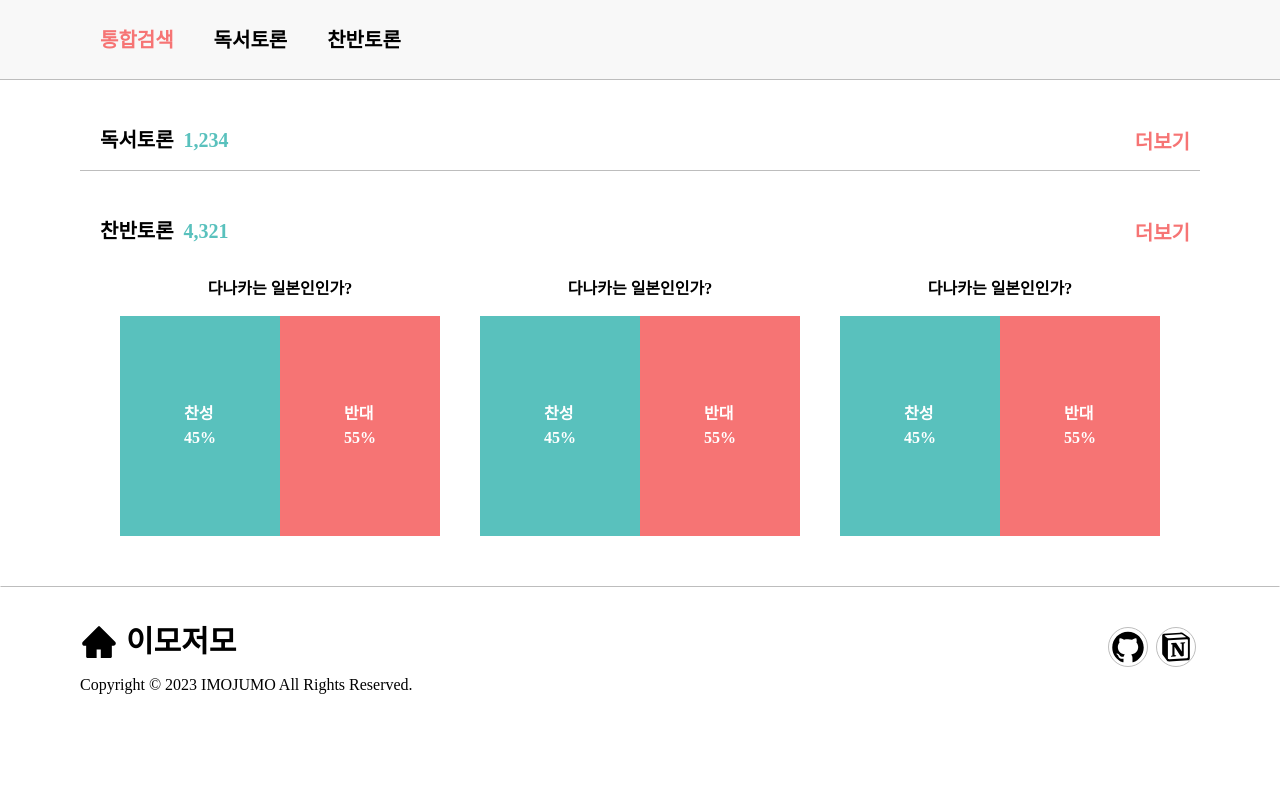
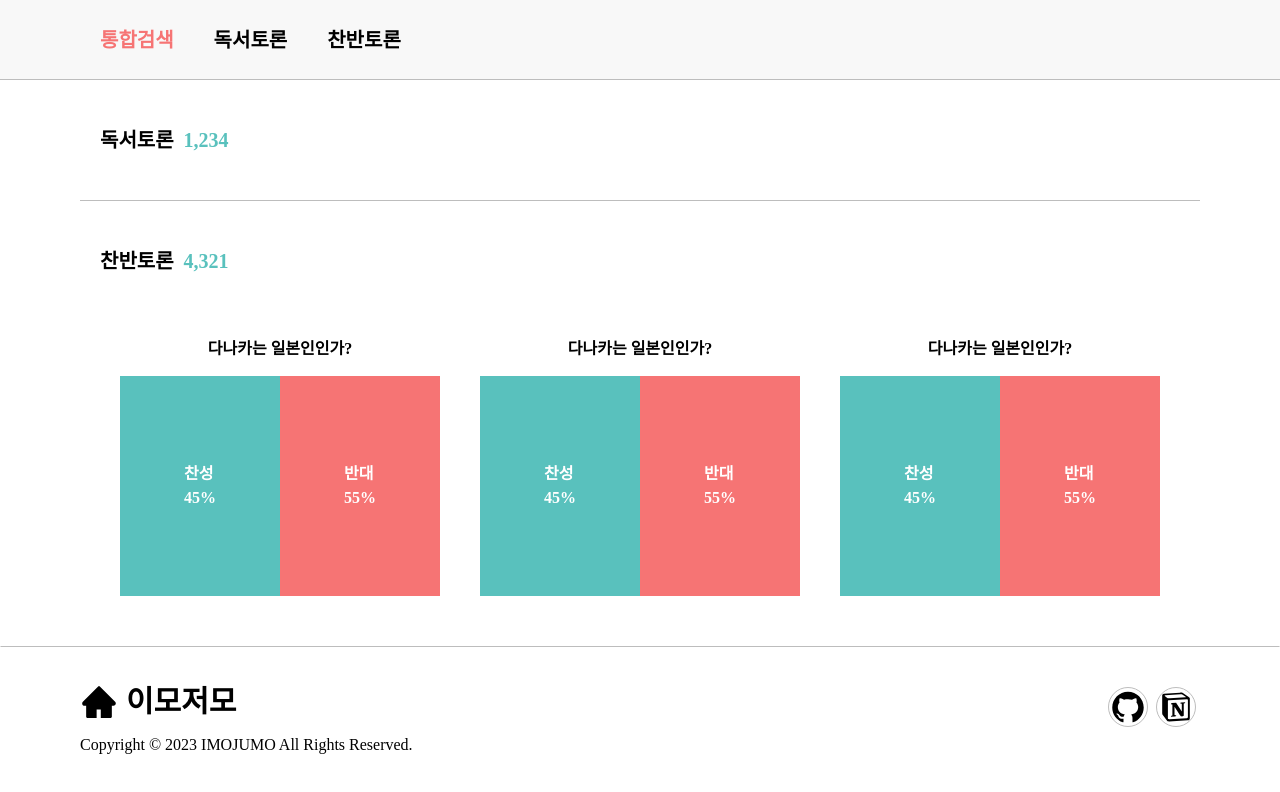
Before and after one commit to jumak-dev/imojumo, a React (Vite) app: page /search in a window 1280 px wide. Shown: the top 792 px of the page. Built offline with nearby package versions, Linux system fonts and the light colour scheme.

Commit message:
💄 통합검색 탭 아닐 때 더보기 버튼 비활성화 - #77

```diff
--- a/src/components/Search/SubtitleSection.tsx
+++ b/src/components/Search/SubtitleSection.tsx
@@ -5,12 +5,14 @@ import { AlignCenter } from '../../styles/shared';
 interface SubtitleSectionProps {
   subtitle: string;
   postCount: number;
+  currentTap: string;
   setCurrentTap: React.Dispatch<React.SetStateAction<string>>;
 }
 
 function SubtitleSection({
   subtitle,
   postCount,
+  currentTap,
   setCurrentTap,
 }: SubtitleSectionProps) {
   const haldleMoreButton = (type: string) => {
@@ -26,6 +28,7 @@ function SubtitleSection({
       <Subtitle>{subtitle}</Subtitle>
       <PostCount>{new Intl.NumberFormat().format(postCount)}</PostCount>
       <MoreButton
+        isShow={currentTap === 'Search All'}
         aria-label="더 보기"
         onClick={() => haldleMoreButton(subtitle)}
       >
@@ -37,7 +40,7 @@ function SubtitleSection({
 
 const SubtitleBlock = styled.div`
   ${AlignCenter}
-  margin: 50px 10px 20px;
+  margin: 50px 10px;
   position: relative;
 `;
 
@@ -57,11 +60,13 @@ const PostCount = styled.span`
   color: var(--color-primary-mint);
 `;
 
-const MoreButton = styled.button`
+const MoreButton = styled.button<{ isShow: boolean }>`
   ${fontCSS}
   right: 0;
   position: absolute;
   color: var(--color-primary-pink);
+
+  display: ${({ isShow }) => (isShow ? 'block' : 'none')};
 `;
 
 export default SubtitleSection;
```
